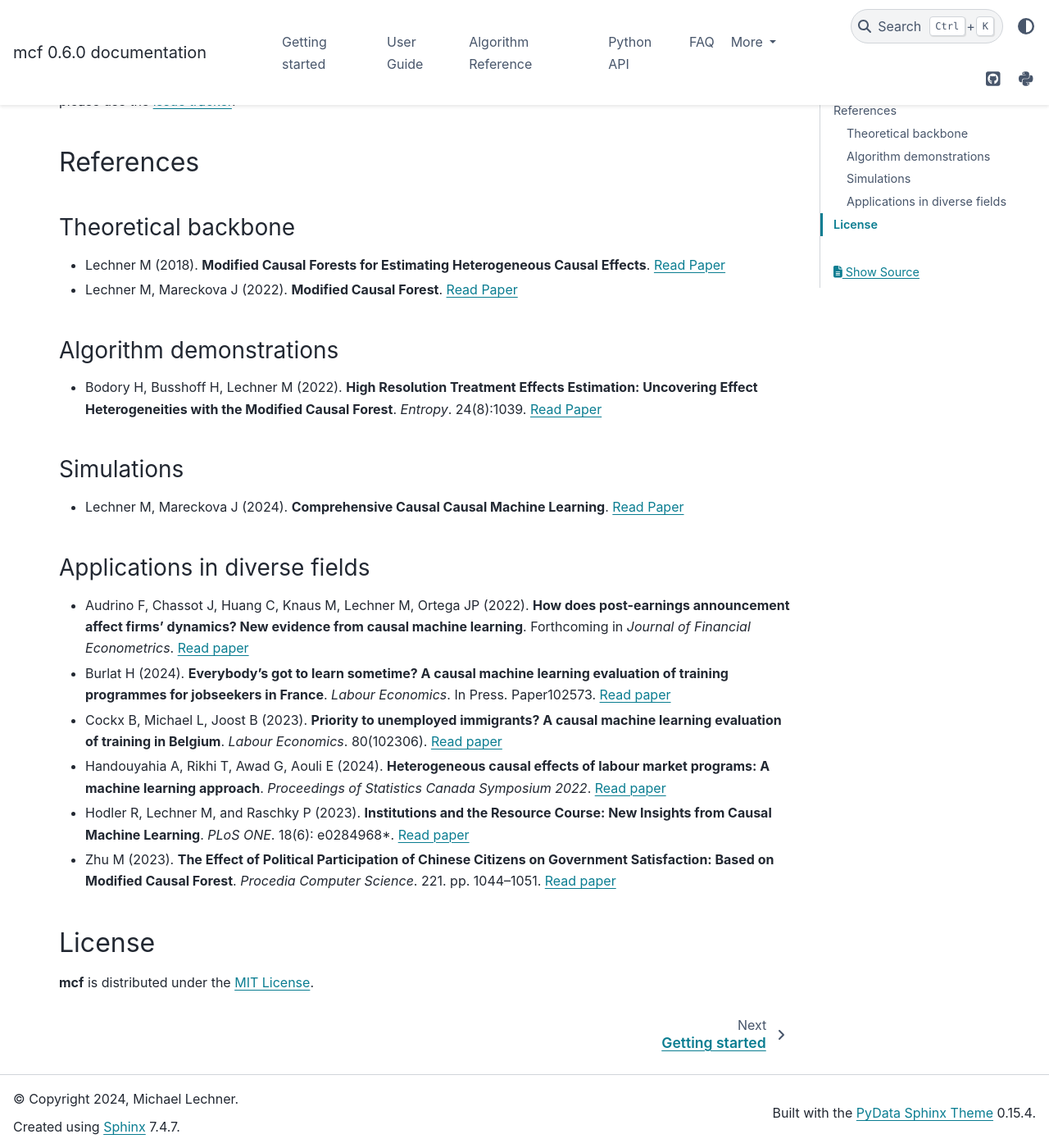
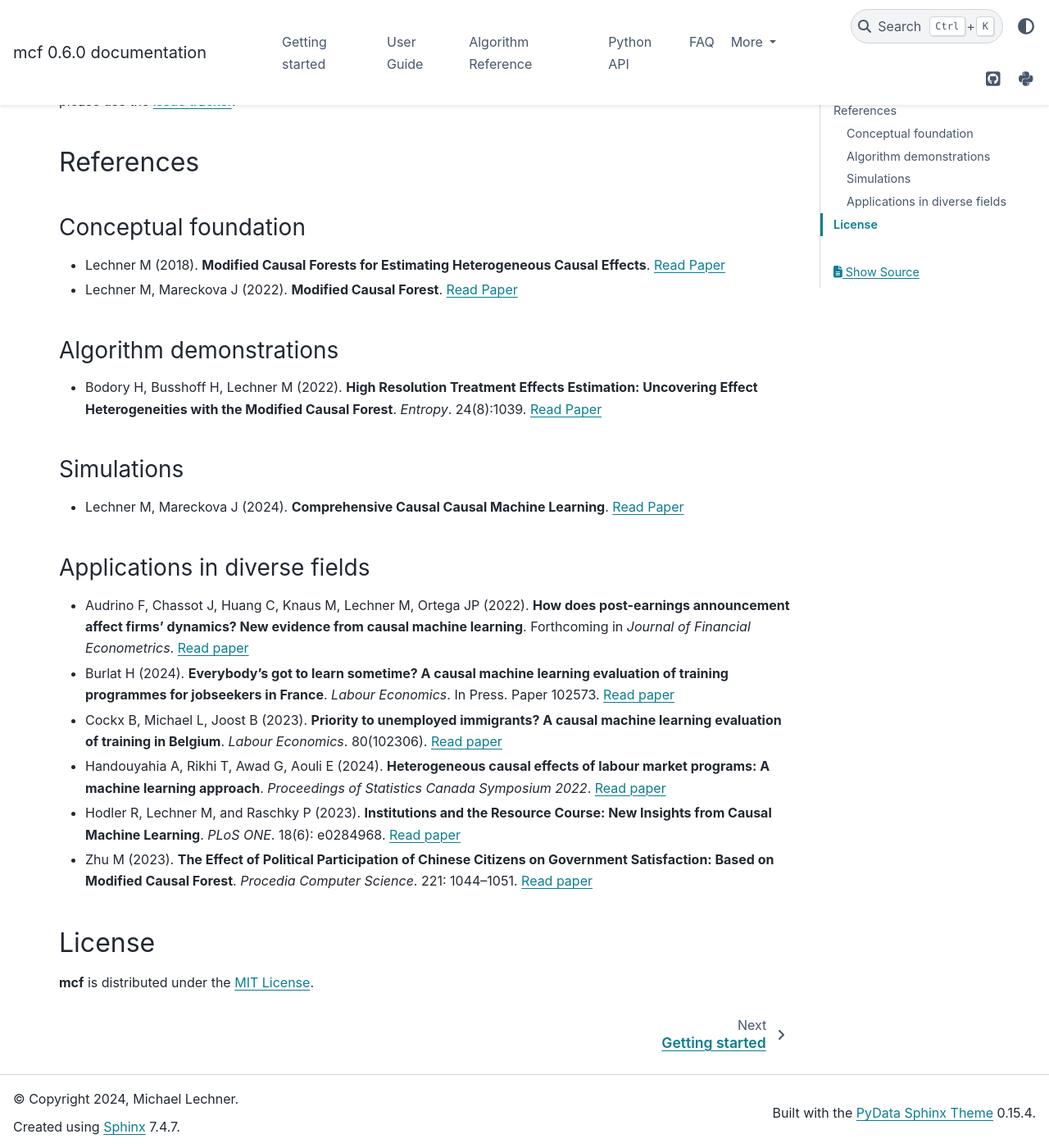
Before and after one commit to MCFpy/mcf, a Sphinx documentation site: the page built from docs/source/index.rst, in a window 1280 px wide and 1400 px high, scrolled down 3798 px. Shown: the whole window at 82% size. Built offline with Sphinx 7.4.7 and the PyData theme 0.15.4, drawn with Linux system fonts in a browser that asks for light colours.

Commit message:
Update index.rst correction typos

```diff
--- a/docs/source/index.rst
+++ b/docs/source/index.rst
@@ -176,8 +176,8 @@ The Python source code is available on `GitHub <https://github.com/MCFpy/mcf>`_.
 
 References
 ----------
-Theoretical backbone
-^^^^^^^^^^^^^^^^^^^^
+Conceptual foundation
+^^^^^^^^^^^^^^^^^^^^^
 - Lechner M (2018). **Modified Causal Forests for Estimating Heterogeneous Causal Effects**. `Read Paper <https://doi.org/10.48550/arXiv.1812.09487>`__
 - Lechner M, Mareckova J (2022). **Modified Causal Forest**. `Read Paper <https://doi.org/10.48550/arXiv.2209.03744>`__
 
@@ -193,15 +193,15 @@ Applications in diverse fields
 ^^^^^^^^^^^^^^^^^^^^^^^^^^^^^^
 - Audrino F, Chassot J, Huang C, Knaus M, Lechner M, Ortega JP (2022). **How does post-earnings announcement affect firms’ dynamics? New evidence from causal machine learning**. Forthcoming in *Journal of Financial Econometrics*. `Read paper <https://academic.oup.com/jfec/article/22/3/575/6640191>`__
 
-- Burlat H (2024). **Everybody’s got to learn sometime? A causal machine learning evaluation of training programmes for jobseekers in France**. *Labour Economics*. In Press. Paper102573. `Read paper <https://doi.org/10.1016/j.labeco.2024.102573>`__
+- Burlat H (2024). **Everybody’s got to learn sometime? A causal machine learning evaluation of training programmes for jobseekers in France**. *Labour Economics*. In Press. Paper 102573. `Read paper <https://doi.org/10.1016/j.labeco.2024.102573>`__
 
 - Cockx B, Michael L, Joost B (2023). **Priority to unemployed immigrants? A causal machine learning evaluation of training in Belgium**. *Labour Economics*. 80(102306). `Read paper <https://www.sciencedirect.com/science/article/pii/S0927537122001968>`__
 
 - Handouyahia A, Rikhi T, Awad G, Aouli E (2024). **Heterogeneous causal effects of labour market programs: A machine learning approach**. *Proceedings of Statistics Canada Symposium 2022*. `Read paper <https://www150.statcan.gc.ca/n1/pub/11-522-x/2022001/article/00017-eng.pdf>`__
 
-- Hodler R, Lechner M, and Raschky P (2023). **Institutions and the Resource Course: New Insights from Causal Machine Learning**. *PLoS ONE*. 18(6): e0284968*. `Read paper <https://doi.org/10.1371/journal.pone.0284968>`__
+- Hodler R, Lechner M, and Raschky P (2023). **Institutions and the Resource Course: New Insights from Causal Machine Learning**. *PLoS ONE*. 18(6): e0284968. `Read paper <https://doi.org/10.1371/journal.pone.0284968>`__
 
-- Zhu M (2023). **The Effect of Political Participation of Chinese Citizens on Government Satisfaction: Based on Modified Causal Forest**. *Procedia Computer Science*. 221. pp. 1044–1051. `Read paper <https://linkinghub.elsevier.com/retrieve/pii/S187705092300844X>`__
+- Zhu M (2023). **The Effect of Political Participation of Chinese Citizens on Government Satisfaction: Based on Modified Causal Forest**. *Procedia Computer Science*. 221: 1044–1051. `Read paper <https://linkinghub.elsevier.com/retrieve/pii/S187705092300844X>`__
 
 License
 -------
```
